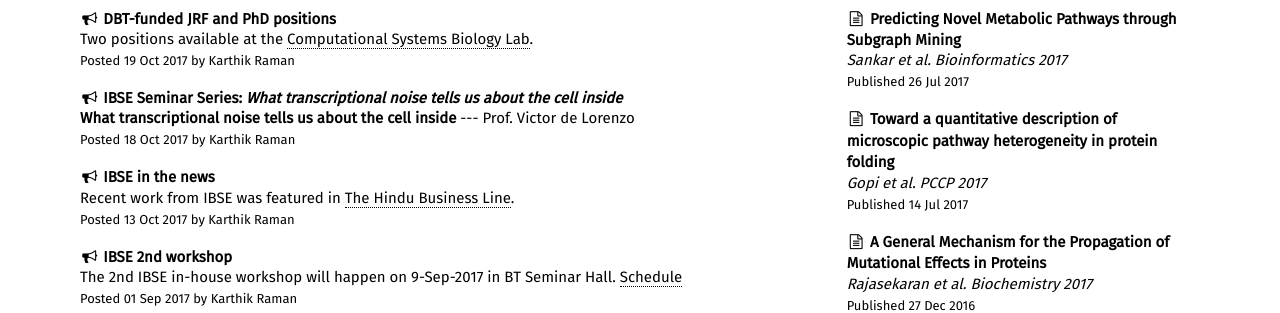
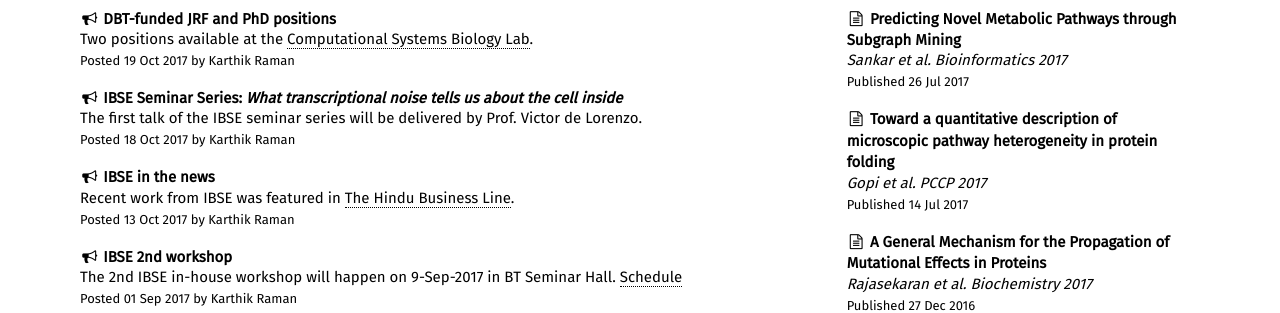
Before and after one commit to philge/ibse-iitm.github.io, a Jekyll site: the page built from index.html, in a window 1280 px wide and 1263 px high. Shown: the part 740-1053 px from the top of the window. Built offline with Jekyll 4.4.1, drawn with Linux system fonts in a browser that asks for light colours; nearby versions of some CDN libraries.

Commit message:
Update 2017-10-18-IBSE-seminar-series-1.md

```diff
--- a/news/_posts/2017-10-18-IBSE-seminar-series-1.md
+++ b/news/_posts/2017-10-18-IBSE-seminar-series-1.md
@@ -6,7 +6,7 @@ author_handle: kraman
 image: /assets/images/news/victor.jpg
 category: news
 tags: [seminars]
-brief: <b>What transcriptional noise tells us about the cell inside</b> --- Prof. Victor de Lorenzo
+brief: The first talk of the IBSE seminar series will be delivered by Prof. Victor de Lorenzo.
 ---
 ## What transcriptional noise tells us about the cell inside
 
```
